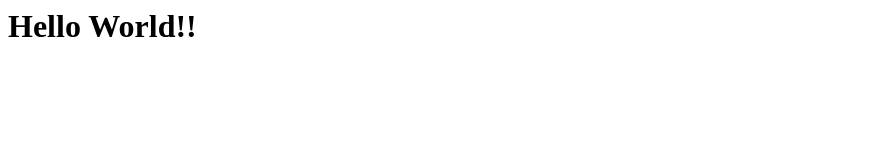
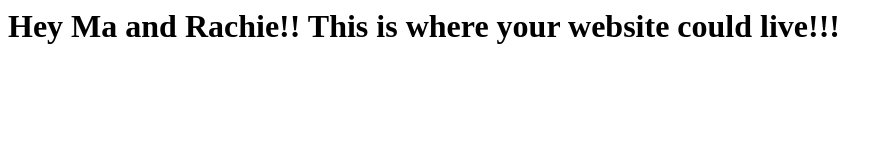
Before and after one commit to rykroening/rykroening.github.io, a plain HTML site: page index.html in a window 1280 px wide. Shown: the whole page, without its empty margins (0-892 px from the left). Drawn offline with Linux system fonts and the light colour scheme.

Commit message:
updated for ma and rachie

```diff
--- a/index.html
+++ b/index.html
@@ -1 +1 @@
-<h1>Hello World!!</h1>
+<h1>Hey Ma and Rachie!! This is where your website could live!!!</h1>
```
